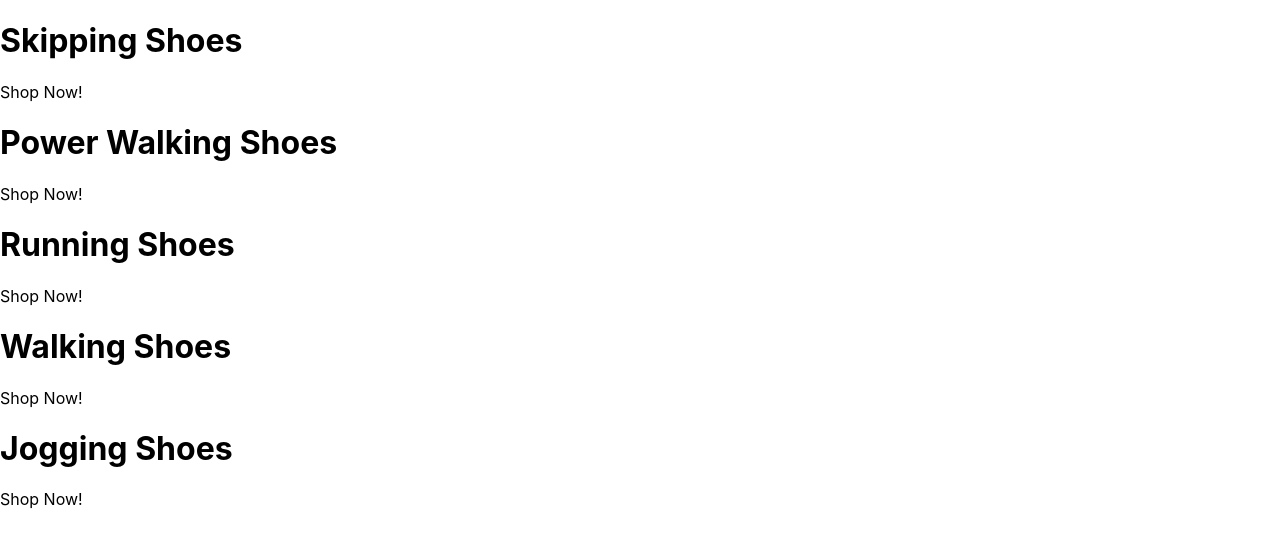
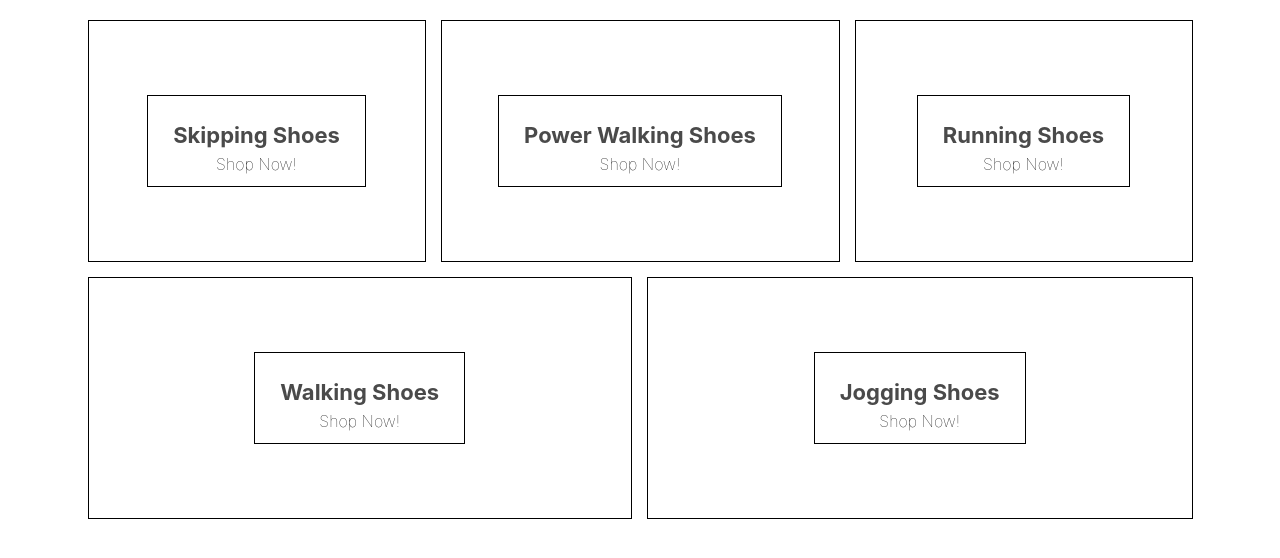
Before and after one commit to MisterNguyen/ecommerce_project, a React (Create React App) app in the folder ecommerce_project/: page / in a window 1280 px wide. Shown: the top 558 px of the page. Built offline with nearby package versions, Linux system fonts and the light colour scheme.

Commit message:
added SASS styling to homepage items

```diff
--- a/ecommerce_project/package.json
+++ b/ecommerce_project/package.json
@@ -6,6 +6,7 @@
     "@testing-library/jest-dom": "^5.11.9",
     "@testing-library/react": "^11.2.3",
     "@testing-library/user-event": "^12.6.0",
+    "node-sass": "4.14.0",
     "react": "^17.0.1",
     "react-dom": "^17.0.1",
     "react-scripts": "4.0.1",
--- a/ecommerce_project/src/components/homepage.component.jsx
+++ b/ecommerce_project/src/components/homepage.component.jsx
@@ -1,4 +1,5 @@
 import React from 'react';
+import '../styles/homepage.styles.scss'
 
 const HomePage = () => (
     <div className="homepage">
@@ -12,6 +13,8 @@
                         Shop Now!
                     </span>
                 </div>
+            </div>
+            <div className="menu-item">
                 <div className="content">
                     <h1 className="title">
                         Power Walking Shoes
@@ -20,6 +23,8 @@
                         Shop Now!
                     </span>
                 </div>
+            </div>
+            <div className="menu-item">
                 <div className="content">
                     <h1 className="title">
                         Running Shoes
@@ -28,6 +33,8 @@
                         Shop Now!
                     </span>
                 </div>
+            </div>
+            <div className="menu-item">
                 <div className="content">
                     <h1 className="title">
                         Walking Shoes
@@ -36,6 +43,8 @@
                         Shop Now!
                     </span>
                 </div>
+            </div>
+            <div className="menu-item">
                 <div className="content">
                     <h1 className="title">
                         Jogging Shoes
--- /dev/null
+++ b/ecommerce_project/src/styles/homepage.styles.scss
@@ -0,0 +1,54 @@
+.homepage {
+  display: flex;
+  flex-direction: column;
+  align-items: center;
+  padding: 20px 80px;
+}
+
+.directory-menu {
+  width: 100%;
+  display: flex;
+  flex-wrap: wrap;
+  justify-content: space-between;
+}
+
+.menu-item {
+  min-width: 30%;
+  height: 240px;
+  flex: 1 1 auto;
+  display: flex;
+  align-items: center;
+  justify-content: center;
+  border: 1px solid black;
+  margin: 0 7.5px 15px;
+
+  &:first-child {
+    margin-right: 7.5px;
+  }
+
+  &:last-child {
+    margin-left: 7.5px;
+  }
+
+  .content {
+    height: 90px;
+    padding: 0 25px;
+    display: flex;
+    flex-direction: column;
+    align-items: center;
+    justify-content: center;
+    border: 1px solid black;
+
+    .title {
+      font-weight: bold;
+      margin-bottom: 6px;
+      font-size: 22px;
+      color: #4a4a4a;
+    }
+
+    .subtitle {
+      font-weight: lighter;
+      font-size: 16px;
+    }
+  }
+}
```
Also changed, not shown: 2 other files (tests, documents, lock files or other folders).
